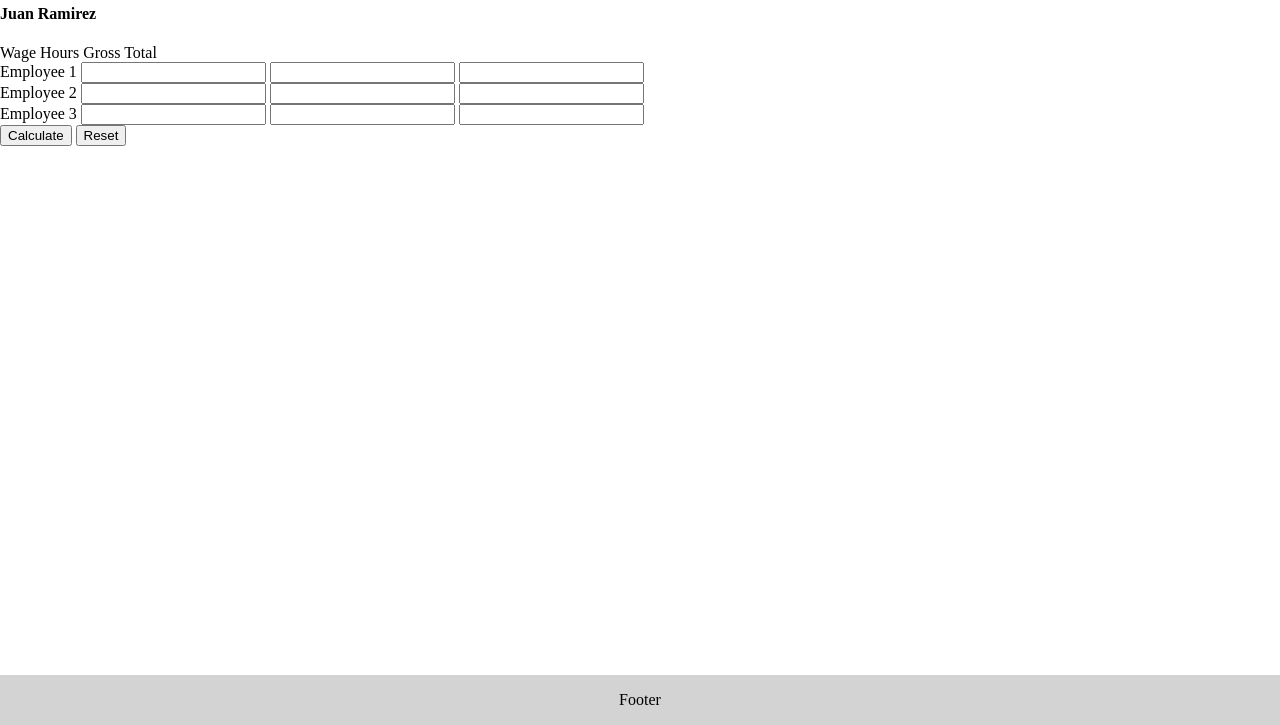
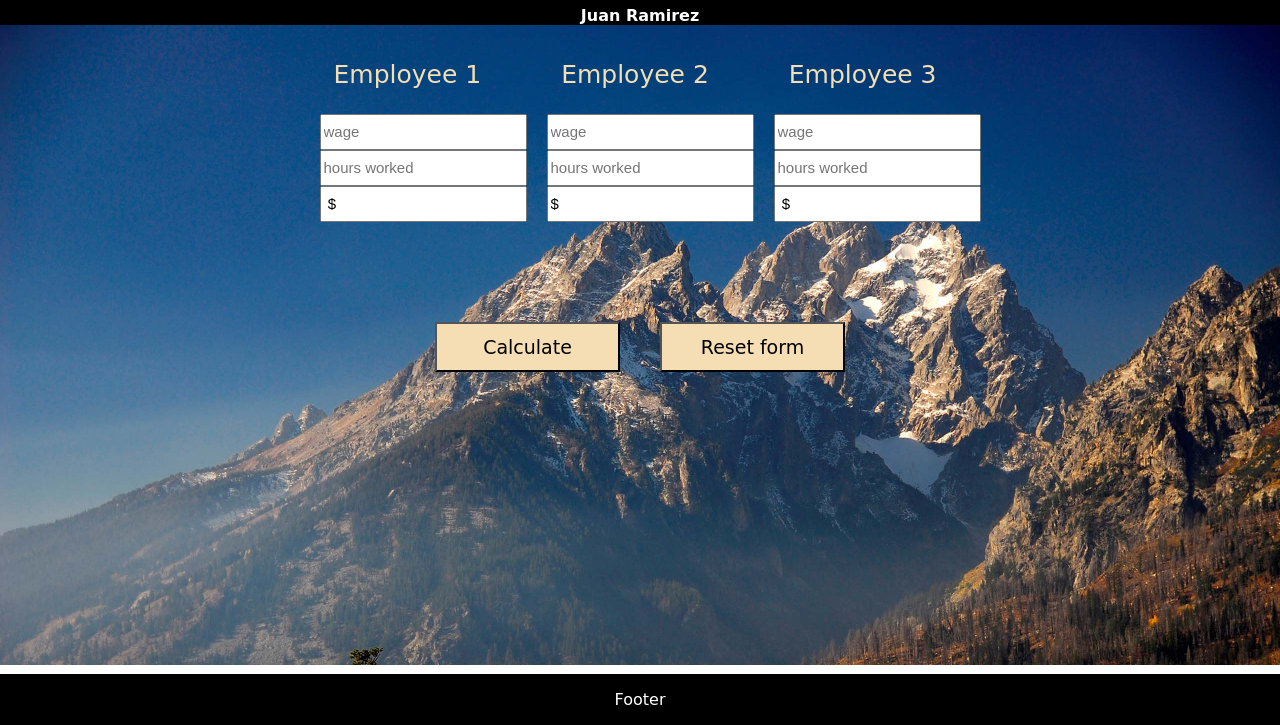
Before and after one commit to jrami3243/GrossCalc, a plain HTML site: page index.html in a window 1280 px wide. Shown: the part 75-800 px from the top of the page. Drawn offline with Linux system fonts and the light colour scheme; a web font is replaced by a local one.

Commit message:
Finished Calc

```diff
--- a/css/gross.css
+++ b/css/gross.css
@@ -1,34 +1,89 @@
+header#blacktop {
+    background-color: black;
+    display: flex;
+    flex-direction: column;
+    text-align: center;
+    font-family: 'Baloo Chettan', cursive;
+}
+#blacktop h1 {
+    color: white;
+    margin-bottom: 0px;
+}
+
+.sec-name h4 {
+    color: white;
+    margin-bottom: 0px;
+}
 body{
 	margin: 0px;
-}
-.fa {
-  padding: 20px;
-  font-size: 30px;
-  width: 50px;
-  text-align: center;
-  text-decoration: none;
-}
-/* Facebook */
-.fa-facebook {
-  background: #3B5998;
-  color: white;
-  height: 15px;
-  width:
+    font-family:'Baloo Chettan', cursive;
 }
 
-/* Twitter */
-.fa-twitter {
-  background: #55ACEE;
-  color: white;
-  height: 15px;
+#showcase {
+  background-image: url('../images/calwall.jpg');
+  height: 80vh;
+  background-size: cover;
+  background-position: : center;
+}
+section.labels p {
+    margin-right: 65px;
+    margin-left: 15px;
 }
 
-.footer{
+section.labels {
+    color: wheat;
+    font-size: 25px;
+    display: flex;
+    justify-content: center;
+    padding-top: 10px;
+    padding-left: 40px;
+}
+section.bottomboxes {
+    display: flex;
+}
+.Employee1boxes {
+    padding-left: 20px;
+}
+.Employee2boxes {
+    padding-left: 20px;
+}
+.Employee3boxes {
+    padding-left: 20px;
+}
+
+section.text-box {
+    color: wheat;
+    display: flex;
+    justify-content: center;
+}
+input[type="button"] {
+    height: 50px;
+    width: 185px;
+    background-color: wheat;
+}
+input[type="button"] {
+    height: 50px;
+    background-color: wheat;
+    width: 185px;
+}
+
+.buttons {
+    display: flex;
+    justify-content: center;
+    padding-top: 100px;
+    font-family: 'Baloo Chettan', cursive;
+
+}
+
+
+.footer {
 	position: fixed;
     bottom: 0px;
     width: 100%;
     background-color: lightgrey;
     text-align: center;
+    background-color: black;
+    color: white;
 }
 #labels {
 	display: flex;
@@ -41,3 +96,53 @@ body{
 	height: 30px;
     width: 75px;
 }
+
+input#wage1 {
+    height: 30px;
+    font-size: 15px;
+}
+input#hours1 {
+    height: 30px;
+    font-size: 15px;
+}
+input#result1 {
+    height: 30px;
+    font-size: 15px;
+}
+
+
+input#wage2 {
+    height: 30px;
+    font-size: 15px;
+}
+input#hours2 {
+    height: 30px;
+    font-size: 15px;
+}
+input#result2 {
+    height: 30px;
+    font-size: 15px;
+}
+
+
+input#wage3{
+    height: 30px;
+    font-size: 15px;
+}
+input#hours3{
+    height: 30px;
+    font-size: 15px;
+}
+input#result3{
+    height: 30px;
+    font-size: 15px;
+}
+#left-btn {
+    margin-right: 40px;
+    font-family: 'Baloo Chettan', cursive;
+    font-size: 19px;
+}
+#right-btn{
+    font-family: 'Baloo Chettan', cursive;
+    font-size: 19px;
+}
--- a/index.html
+++ b/index.html
@@ -5,53 +5,62 @@
 	<title>Gross Pay Calc</title>
 	<link rel="stylesheet" type="text/css" href="css/gross.css">
 	<link rel="stylesheet" href="https://cdnjs.cloudflare.com/ajax/libs/font-awesome/4.7.0/css/font-awesome.min.css">
+	<link href="https://fonts.googleapis.com/css?family=Baloo+Chettan" rel="stylesheet">
 </head>
 
 <body>
 
-	<header>
+	<header id="blacktop">
+		<div class="cal-title">
 			<h1>My Gross Wage Calculator </h1>
+		</div>
+		<div class="sec-name">
 			<h4>Juan Ramirez</h4>
+		</div>
+
 	</header>
 <main>
-	<form >
+	<div id="showcase">
 		<section class="labels">
-			<a>Wage</a>
-			<a>Hours</a>
-			<a>Gross Total</a>
+			<p>Employee 1</p>
+			<p>Employee 2</p>
+			<p>Employee 3</p>
 		</section>
+		<section class="text-box">
 
-		<section class="text-box">
-		<a>Employee 1</a>
-			<input type="text" id="box1">
-			<input type="text" id="box2">
-			<input type="text" id="result" value=" " readonly=" "><br>
+	<form id="FormCalculation" >
 
-			<a>Employee 2</a>
-			<input type="text" id="wage">
-			<input type="text" id="hour">
-			<input type="text" id="results" value=" " readonly=" "><br>
+		<section class="bottomboxes">
+			<div class='Employee1boxes'>
+				<input type="text" placeholder="wage" id="wage1"><br>
+				<input type="text"  placeholder="hours worked"id="hours1"><br>
+				<input type="text" id="result1" value=" $ " readonly="$"><br>
+			</div>
 
+			<div class='Employee2boxes'>
+				<input type="text" placeholder="wage"id="wage2"><br>
+				<input type="text" placeholder="hours worked"id="hours2"><br>
+				<input type="text" id="result2" value="$ " readonly=" "><br>
+			</div>
 
-			<a>Employee 3</a>
-			<input type="text" id="box13">
-			<input type="text" id="box23">
-			<input type="text" id="result3" value=" " readonly=" "><br>
+			<div class='Employee2boxes'>
+				<input type="text"placeholder="wage" id="wage3"><br>
+				<input type="text" placeholder="hours worked"id="hours3"><br>
+				<input type="text" id="result3" value=" $ " readonly=" "><br>
+			</div>
 			</section>
-
-			<section class="buttons">
-				<input type="button" value="Calculate" onclick="calculateGrossPay()"/>
-				<input type="Reset">
 		</section>
 
 
-
-
-
-
+</section>
+	<div class="buttons">
+		<input id="left-btn" type="button" onclick="calculateGrossPay()" value="Calculate">
+		<input id="right-btn"type="button" onclick="reset()" value="Reset form"/>
+	</div>
 
 
 	</form>
+</div>
 	</main>
 <footer>
 	<div class="footer">
--- a/javascript/index.js
+++ b/javascript/index.js
@@ -1,29 +1,25 @@
 function calculateGrossPay(){
-	var pay_rate  = parseInt(document.getElementById('box1').value);
-	var hours = parseInt(document.getElementById('box2').value);
-	var result= document.getElementById('result');
-	var myResult = null;
+	var numOfWorkers = 3;
+	for(var i= 1; i <= numOfWorkers; i++) {
+
+		var hoursWorked = parseFloat(document.getElementById('hours'+ i).value);
+		var wage = parseFloat(document.getElementById('wage'+ i).value);
 
 
-	if ( hours >= 40 ) {
-		regpay=(pay_rate*40)
-		overTimePay=((pay_rate*1.5)*(hours-40))
-		myResult = (regpay+overTimePay);
+		if( hoursWorked > 40) {
+			var regTime = wage * 40;
+			var overTime = (wage*1.5) * (hoursWorked - 40);
+			var result = regTime + overTime;
 
-		document.getElementById('myResult').value;
+			document.getElementById('result' + i).value = result;
+		}else {
+			document.getElementById('result' + i).value = hoursWorked * wage;
+
+		}
+	}
 }
-}
-//Employee 2
-var box1 = parseInt(document.getElementById('wage').value);
-var box2 = parseInt(document.getElementById('hour').value);
-var results= document.getElementById('results');
-var myResult2 = null;
 
 
-//Employee 3
-
-var wagetext = document.getElementById('box13').value;
-var hourtext = document.getElementById('box23').value;
-var result3 = document.getElementById('result3');
-var myResult3 = null;
-result3.value = myResult3;
+function reset(){
+	document.getElementById("reset").reset();
+}
```
Also changed, not shown: images/calchead.jpeg (added), images/calwall.jpg (added). Lines whose indentation alone changed are shown as unchanged.
